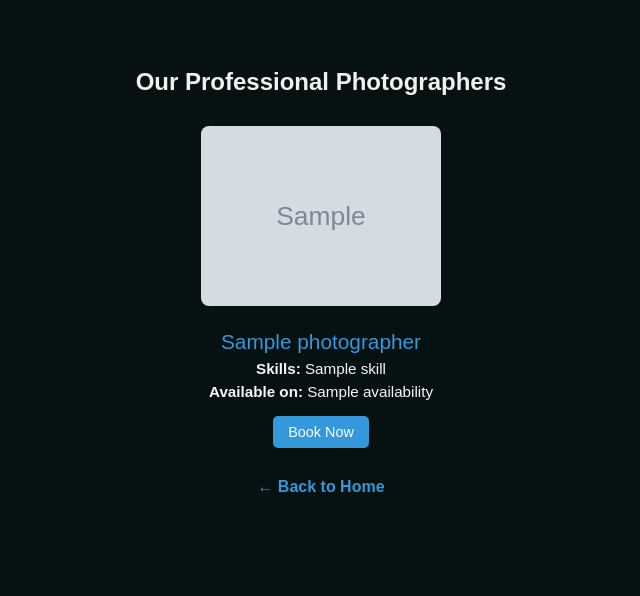
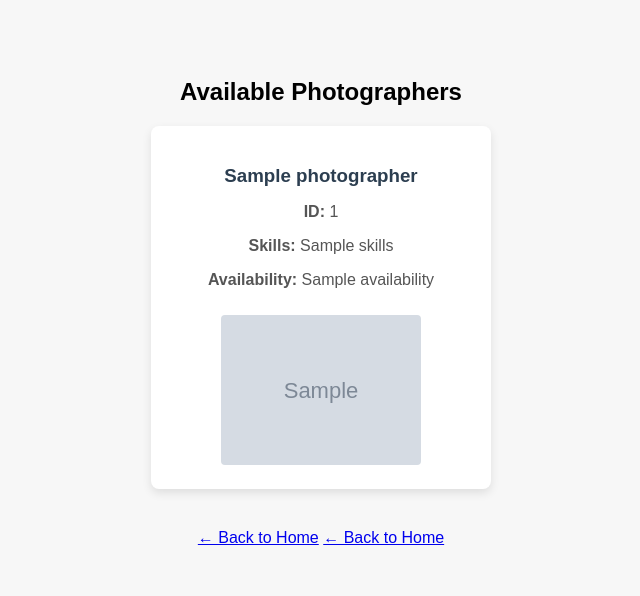
Before and after one commit to mounikareddyudyala/CaptureMoments, a Flask app: template templates/photographers.html in a window 1280 px wide. Shown: the top 596 px of the page, without its empty margins (319-959 px from the left). Run offline with Flask 3, Linux system fonts and the light colour scheme; the template is opened without the code that fills it: most values are stand-ins (such as "Sample title", 1, 10 or a date in 2020); grey boxes marked "Sample" are stand-in pictures.

Commit message:
Update photographers.html

```diff
--- a/templates/photographers.html
+++ b/templates/photographers.html
@@ -1,99 +1,59 @@
 <!DOCTYPE html>
 <html>
 <head>
-  <title>Available Photographer</title>
+  <title>Photographers</title>
   <style>
     body {
-      font-family: Arial, sans-serif;
-      background:rgb(6, 18, 18);
+      background-color: #f7f7f7;
+      font-family: Arial;
       text-align: center;
-      padding: 40px;
+      padding: 50px;
     }
-
-    h2 {
-      color:rgb(241, 241, 242);
-      margin-bottom: 30px;
+    .card {
+      background: white;
+      margin: 20px auto;
+      padding: 20px;
+      width: 300px;
+      border-radius: 8px;
+      box-shadow: 0px 4px 10px rgba(0,0,0,0.1);
     }
-
-    .card-container {
-      display: flex;
-      flex-wrap: wrap;
-      justify-content: center;
-      gap: 20px;
+    h3 {
+      margin-bottom: 10px;
+      color: #2c3e50;
     }
-
-    .photographer-ca
-    rd {
-      background: #ffffff;
-      padding: 23px;
-      width: 300px;
-      border-radius: 10px;
-      box-shadow: 0 4px 12px rgba(28, 66, 136, 0.42);
-      text-align: left;
+    p {
+      color: #555;
     }
-
-    .photographer-card img {
-      width: 100%;
-      height: 180px; /* Reduced height */
-      object-fit: cover;
-      border-radius: 8px;
-      margin-bottom: 10px;
-    }
-
-    .photographer-name {
-      font-size: 1.3em;
-      color: #3498db;
-      margin: 10px 0 5px;
-    }
-
-    .skills, .availability {
-      margin: 6px 0;
-      color: #f6f6f9;
-      font-size: 0.95em;
-    }
-
-    .book-btn {
-      background-color: #3498db;
-      color: white;
-      padding: 8px 15px;
-      text-decoration: none;
-      border-radius: 5px;
-      display: inline-block;
+    img {
       margin-top: 10px;
-      font-size: 0.9em;
-    }
-
-    .book-btn:hover {
-      background-color: #2980b9;
-    }
-
-    .back-link {
-      display: inline-block;
-      margin-top: 30px;
-      text-decoration: none;
-      color: #3498db;
-      font-weight: bold;
-    }
-
-    .back-link:hover {
-      text-decoration: underline;
+      border-radius: 4px;
+      width: 200px;
+      height: auto;
     }
   </style>
 </head>
 <body>
-  <h2>Our Professional Photographers</h2>
-  <div class="card-container">
-    {% for p in photographers %}
-      <div class="photographer-card">
-        <img src="{{ url_for('static', filename='images/' + p.image) }}" alt="{{ p.name }}">
-        <div class="photographer-name">{{ p.name }}</div>
-        <div class="skills"><strong>Skills:</strong> {{ p.skills | join(', ') }}</div>
-     <div class="availability"><strong>Available on:</strong> {{ availability_data[p.id] | join(', ') }}</div>
+  <h2>Available Photographers</h2>
 
-        <a href="/book" class="book-btn">Book Now</a>
-      </div>
-    {% endfor %}
-  </div>
-  <a href="/" class="back-link">← Back to Home</a>
+  {% for p in photographers %}
+    <div class="card">
+      <h3>{{ p['Name'] }}</h3>
+      <p><strong>ID:</strong> {{ p['photographer_id'] }}</p>
+      <p><strong>Skills:</strong> {{ p['Skills'] }}</p>
+      <p><strong>Availability:</strong> {{ p['availability'] | join(', ') }}</p>
+
+      {% if p['Photo'] %}
+        <img src="{{ p['Photo'] }}" alt="{{ p['Name'] }}">
+      {% else %}
+        <p>No image available</p>
+      {% endif %}
+    </div>
+  {% endfor %}
+
+  <a href="/" style="display: inline-block; margin-top: 20px;">← Back to Home</a>
 </body>
 </html>
+
+  <a href="/" style="display: inline-block; margin-top: 20px;">← Back to Home</a>
+</body>
+</html>
```
